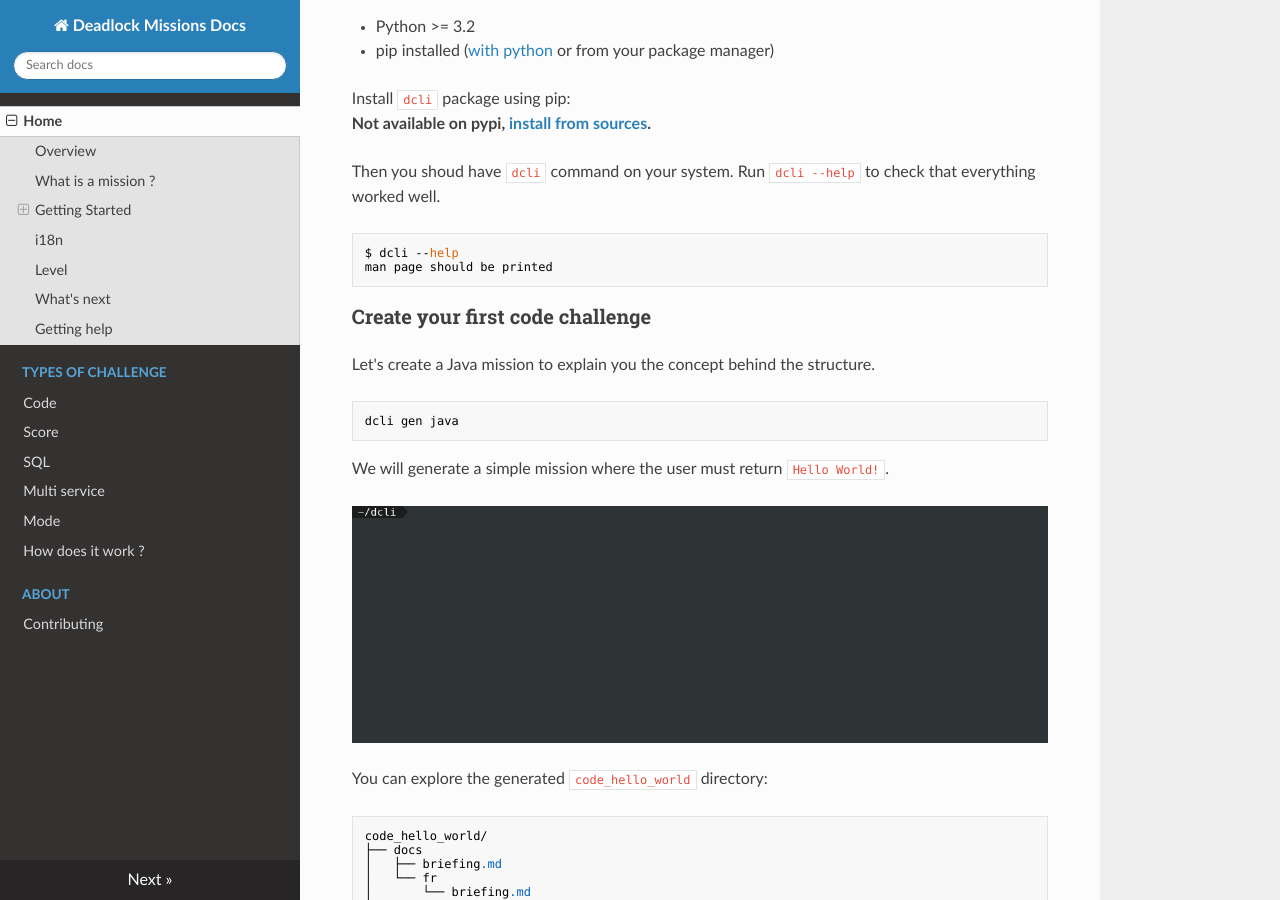
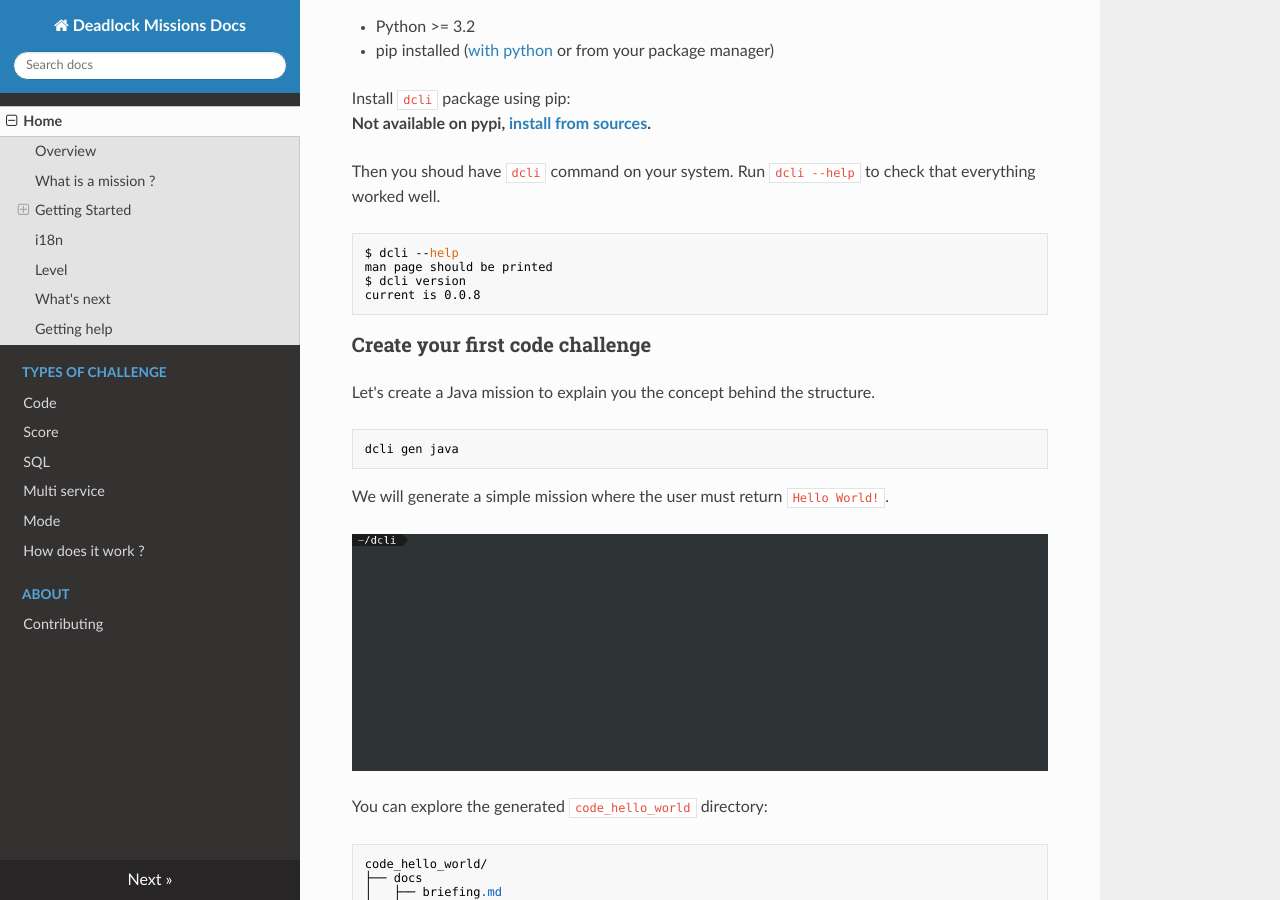
Before and after one commit to meitneshi/challenge-documentation, an MkDocs documentation site: the page built from docs/index.md, in a window 1280 px wide and 900 px high, scrolled down 1310 px. Built offline with MkDocs 1.6.1, drawn with Linux system fonts in a browser that asks for light colours; nearby versions of some CDN libraries.

Commit message:
docs: add dcli version information

````diff
--- a/docs/index.md
+++ b/docs/index.md
@@ -42,6 +42,8 @@ Then you shoud have `dcli` command on your system. Run `dcli --help` to check th
 ``` bash
 $ dcli --help
 man page should be printed
+$ dcli version
+current is 0.0.8
 ```
 
 ### Create your first code challenge
````
